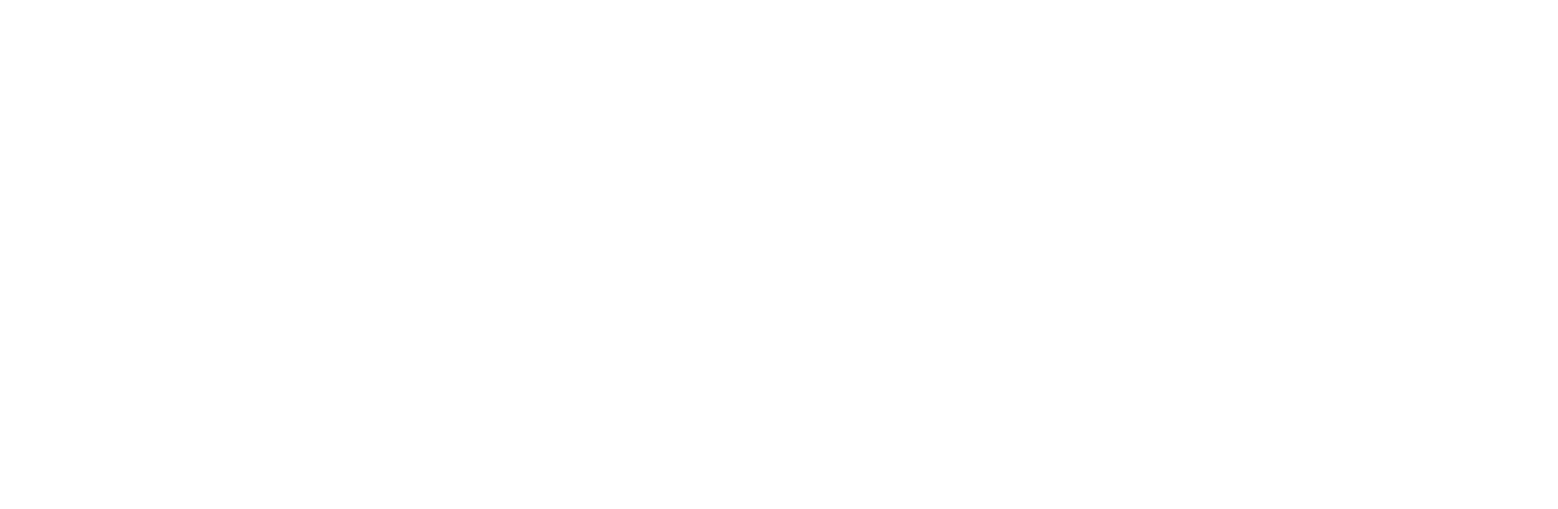
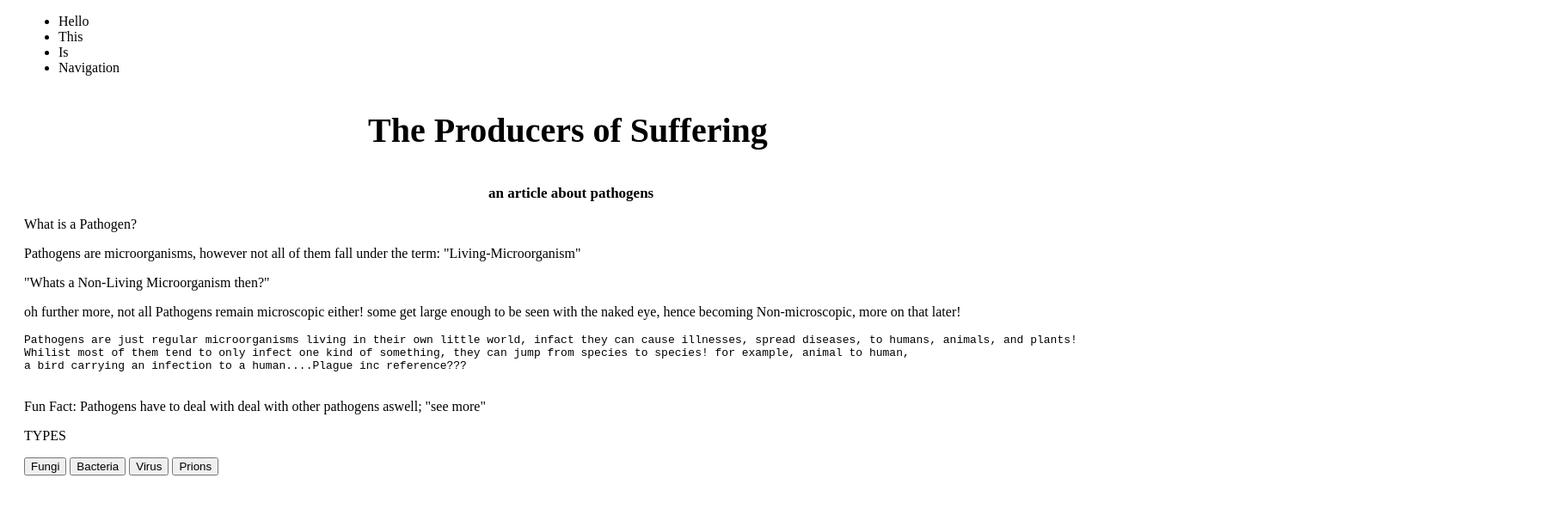
Before and after one commit to SyedUmerAsim/The-Producers-of-Suffering-a-documentary-about-pathogens-, a plain HTML site: page index.html in a window 1280 px wide. Shown: the whole page at 86% size, 1812 px wide, since content can reach past the window. Drawn offline with Linux system fonts and the light colour scheme.

Commit message:
added the first instance of information

```diff
--- a/index.css
+++ b/index.css
@@ -0,0 +1,14 @@
+body {
+    padding-left: 20px;
+}
+
+#TPOS {
+    font-size: 40px;
+    font-weight: bold;
+    transform: translateX(400px);
+}
+#aaap {
+    font-size: 17px;
+    font-weight: bolder;
+    transform: translateX(540px);
+}
--- a/index.html
+++ b/index.html
@@ -3,9 +3,37 @@
 <head>
     <meta charset="UTF-8">
     <meta name="viewport" content="width=device-width, initial-scale=1.0">
-    <title>TPOS</title>
+    <title>T.P.O.S.</title>
+    <link rel="stylesheet" href="index.css">
 </head>
 <body>
 
+    <ul>
+        <li>Hello</li>
+        <li>This</li>
+        <li>Is</li>
+        <li>Navigation</li>
+    </ul>
+
+    <p id="TPOS">The Producers of Suffering</p> <!--If this is blahblah color-->
+    <p id="aaap">an article about pathogens</p> <!--Then make this ligher blahblah color-->
+    <p id="ques1">What is a Pathogen?</p>
+    <p id="ans1">Pathogens are microorganisms, however not all of them fall under the term: "Living-Microorganism"</p>
+    <p id="ques2">"Whats a Non-Living Microorganism then?"</p>
+    <p id="text1">oh further more, not all Pathogens remain microscopic either! some get large enough to be seen with the naked eye, hence becoming Non-microscopic, more on that later!</p>
+    <pre id="text1">
+Pathogens are just regular microorganisms living in their own little world, infact they can cause illnesses, spread diseases, to humans, animals, and plants!
+Whilist most of them tend to only infect one kind of something, they can jump from species to species! for example, animal to human,
+a bird carrying an infection to a human....Plague inc reference???
+    </pre >
+    <p id="text1">Fun Fact: Pathogens have to deal with deal with other pathogens aswell; "see more"</p>
+
+
+    <p id="types">TYPES</p>
+    <button>Fungi</button>
+    <button>Bacteria</button>
+    <button>Virus</button>
+    <button>Prions</button>
+
 </body>
 </html>
```
